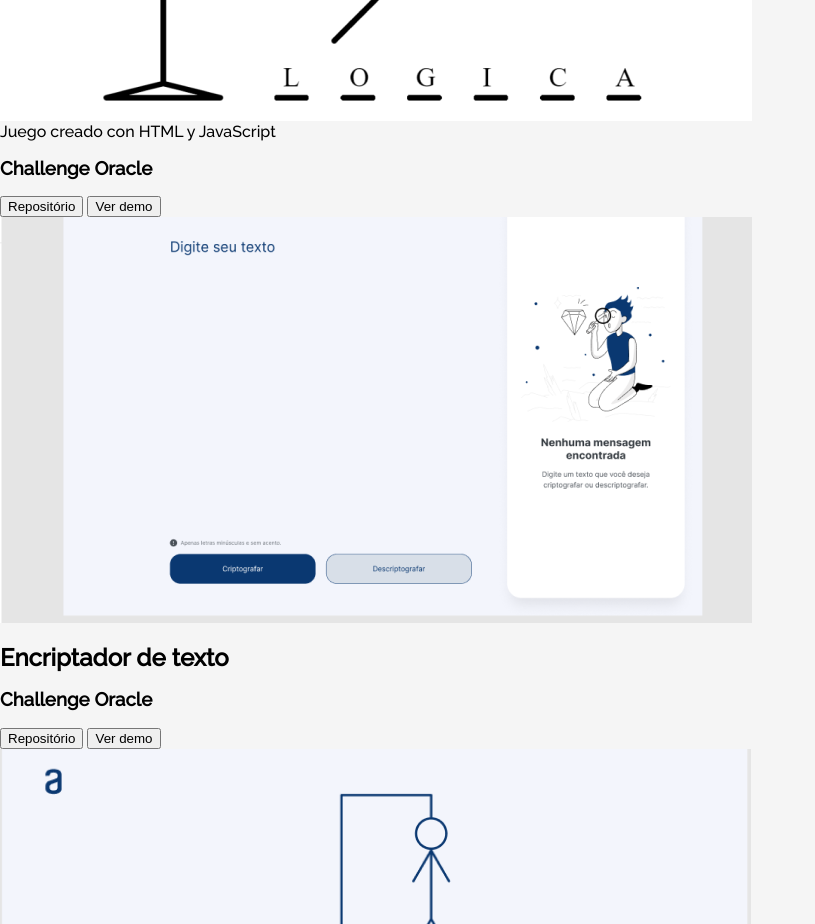
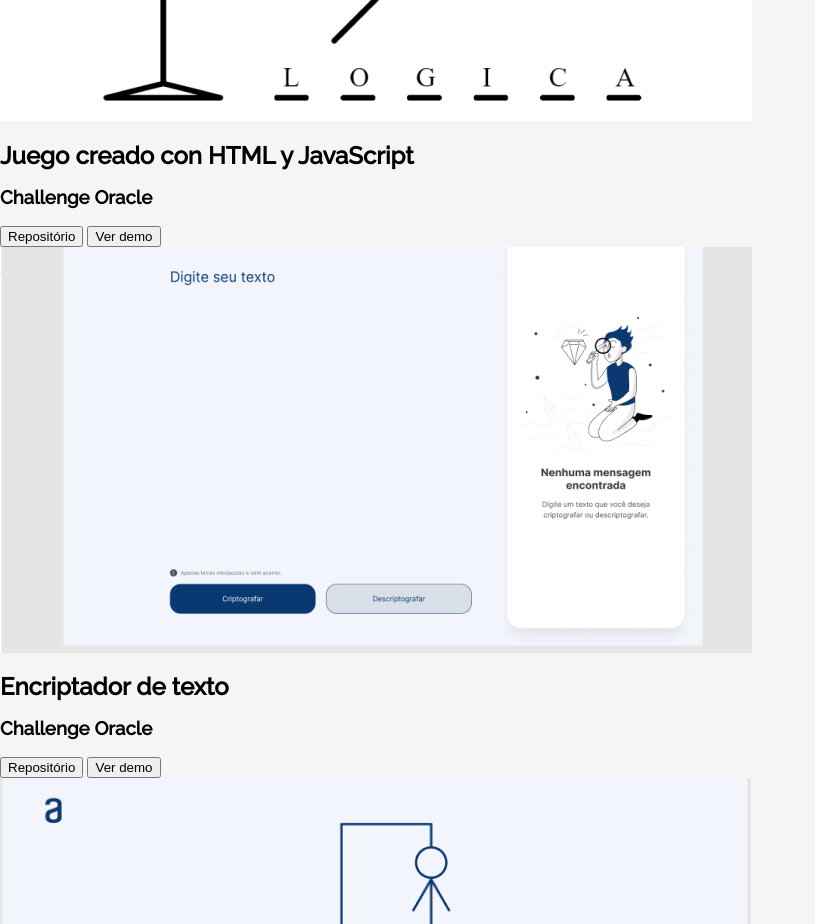
Before and after one commit to Juan-DavidP/Portafolio_Alura, a plain HTML site: page index.html in a window 1280 px wide. Shown: the part 3260-4184 px from the top of the page, without its empty margins (0-815 px from the left). Drawn offline with Linux system fonts and the light colour scheme.

Commit message:
ajustes etiquetas

```diff
--- a/index.html
+++ b/index.html
@@ -254,7 +254,8 @@
             <div class="experiencie__box">
                 <!-- Pon el logotipo/captura de pantalla de tu proyecto -->
                 <img class="experience__img" src="assets\forca_print.png">
-                <div class="experience__info" <h2 class="experience__title">Juego creado con HTML y JavaScript</h2>
+                <div class="experience__info">
+                    <h2 class="experience__title">Juego creado con HTML y JavaScript</h2>
                     <h3 class="experience__text">Challenge Oracle </h3>
                     <div class="experience__description">
                         <!-- Pon el enlace del proyecto en Github o GithubPages -->
```
